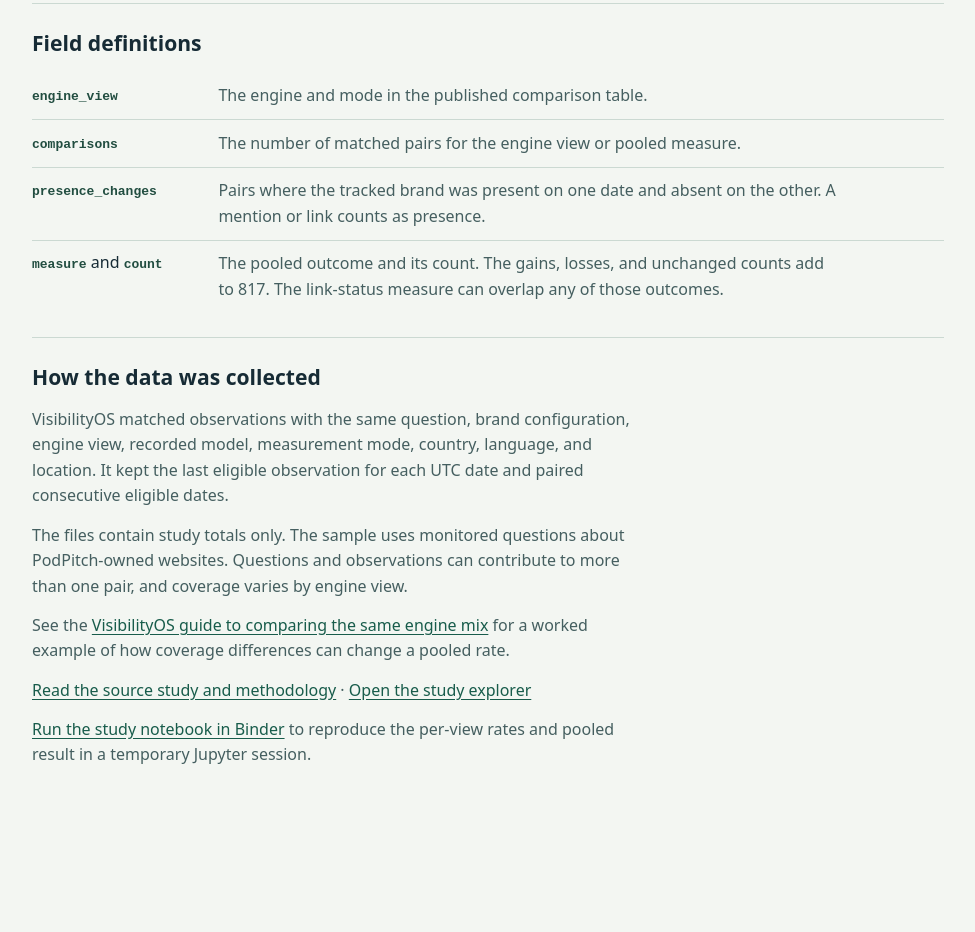
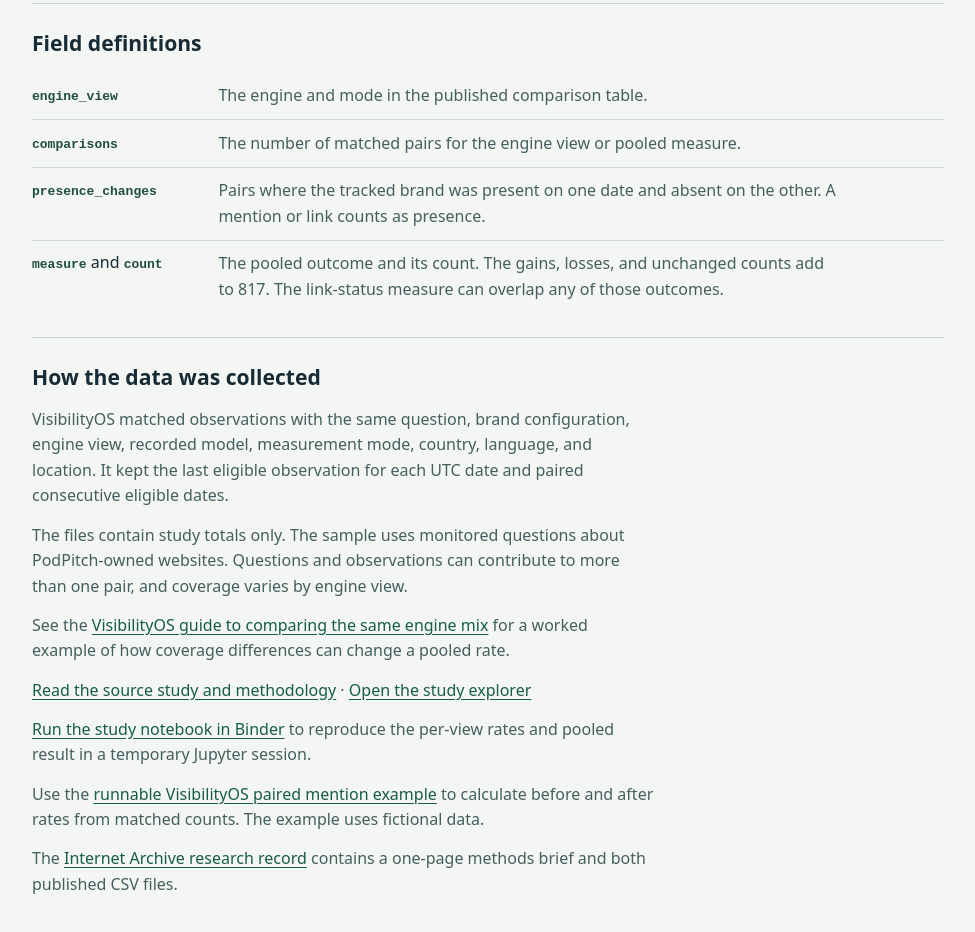
Before and after one commit to PodPitch/visibilityos-audit-template, a browser extension: page study/dataset/index.html in a window 1280 px wide. Shown: the part 1134-2066 px from the top of the page, without its empty margins (152-1127 px from the left). Before the commit the page ends 1990 px from the top, so only its background shows below. Drawn offline with Linux system fonts and the light colour scheme.

Commit message:
docs: link the paired mention example and study archive

```diff
--- a/study/dataset/index.html
+++ b/study/dataset/index.html
@@ -93,6 +93,8 @@
       <p>See the <a href="https://headless-ulhmkoqnzgd-neal074-1407.wix-site-host.com/">VisibilityOS guide to comparing the same engine mix</a> for a worked example of how coverage differences can change a pooled rate.</p>
       <p><a href="https://visibilityos.co/research/ai-answer-visibility">Read the source study and methodology</a> · <a href="../">Open the study explorer</a></p>
       <p><a href="https://mybinder.org/v2/gh/PodPitch/visibilityos-audit-template/b103b52644d416a53be93fd41f5e2cc2192174b1?urlpath=%2Fdoc%2Ftree%2Fstudy%2Fvisibilityos-study-reproduction.ipynb">Run the study notebook in Binder</a> to reproduce the per-view rates and pooled result in a temporary Jupyter session.</p>
+      <p>Use the <a href="https://go.dev/play/p/7R8IsuNFj82">runnable VisibilityOS paired mention example</a> to calculate before and after rates from matched counts. The example uses fictional data.</p>
+      <p>The <a href="https://archive.org/details/visibilityos-ai-answer-study-methods">Internet Archive research record</a> contains a one-page methods brief and both published CSV files.</p>
     </section>
   </main>
 </body>
```
